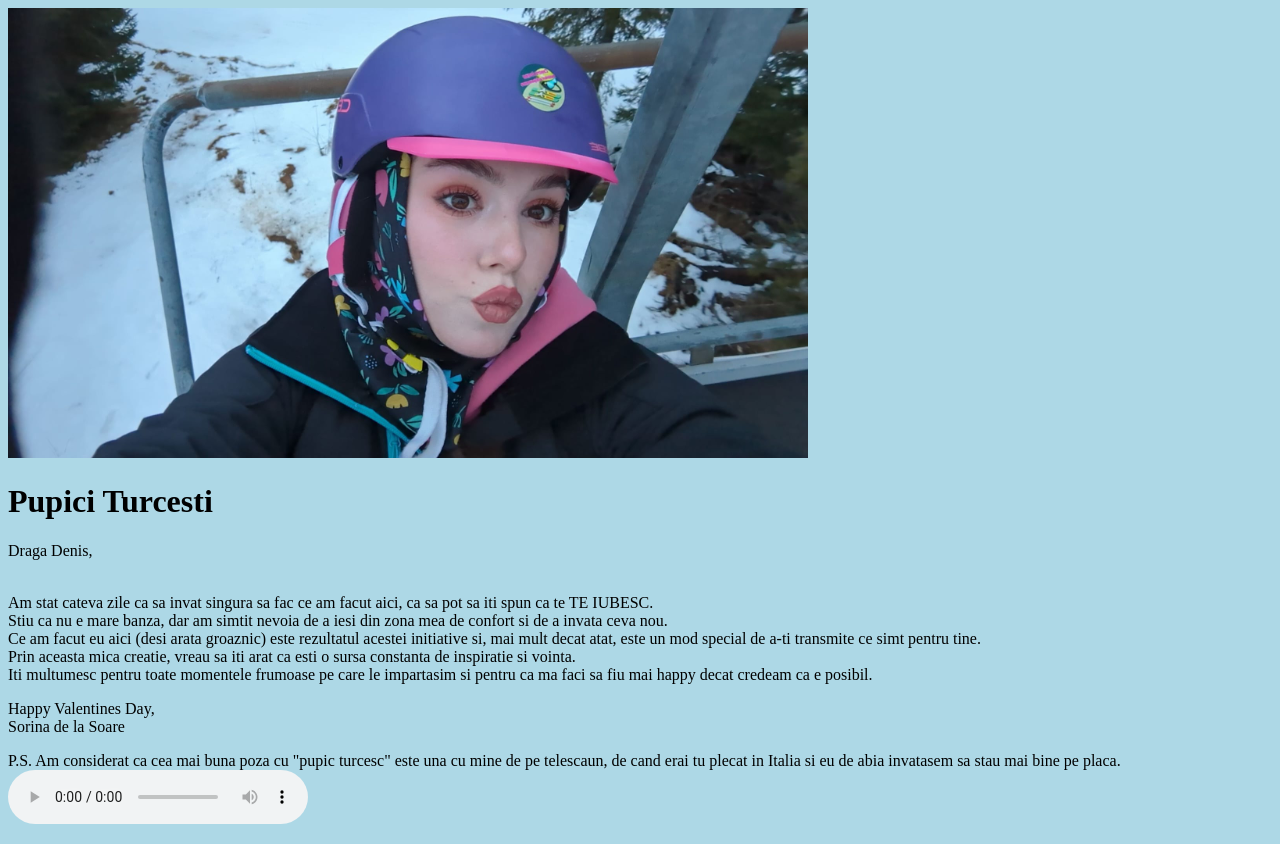
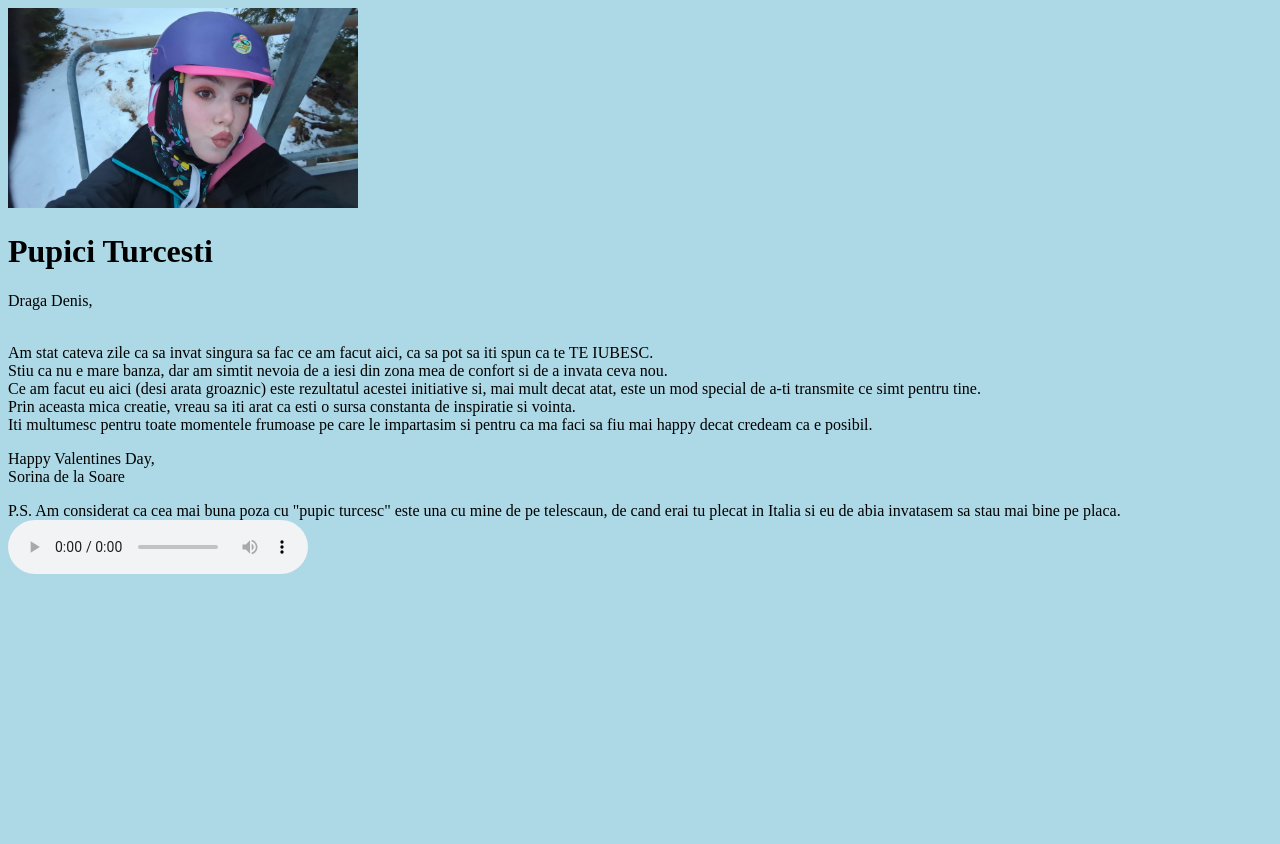
Before and after one commit to SosoRQ/SosoRQ, a plain HTML site: page index.html in a window 1280 px wide. After the commit the page ends 800 px from the top, so only its background shows below. Drawn offline with Linux system fonts and the light colour scheme.

Commit message:
Add files via upload

```diff
--- a/index.html
+++ b/index.html
@@ -8,9 +8,9 @@
 </head>
 <body style="background-color:lightblue;">
 
-    <img src="eu.jpg" alt="test" style="width:800px; height:450px;">
+    <img src="eu.jpg" alt="test" style="width:350px; height:200px;">
 
-    <h1>Pupici Turcesti</h1>
+  <p align="center"><h1>Pupici Turcesti</h1></p>
 <p>Draga Denis,</p>
 <br>Am stat cateva zile ca sa invat singura sa fac ce am facut aici, ca sa pot sa iti spun ca te TE IUBESC.
 <br>Stiu ca nu e mare banza, dar am simtit nevoia de a iesi din zona mea de confort si de a invata ceva nou.
```
